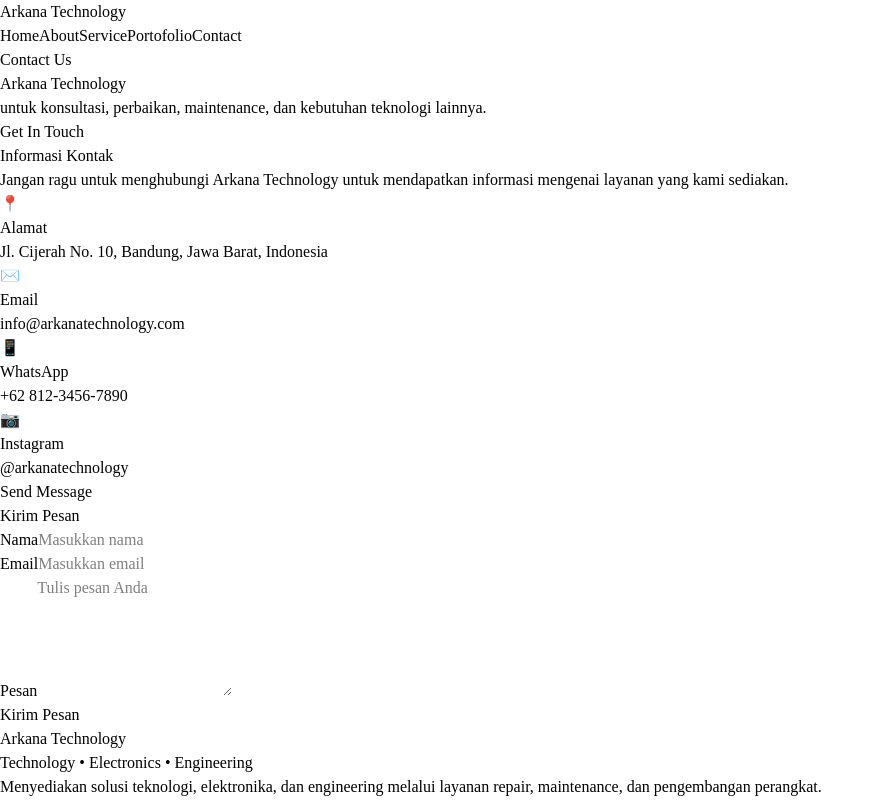
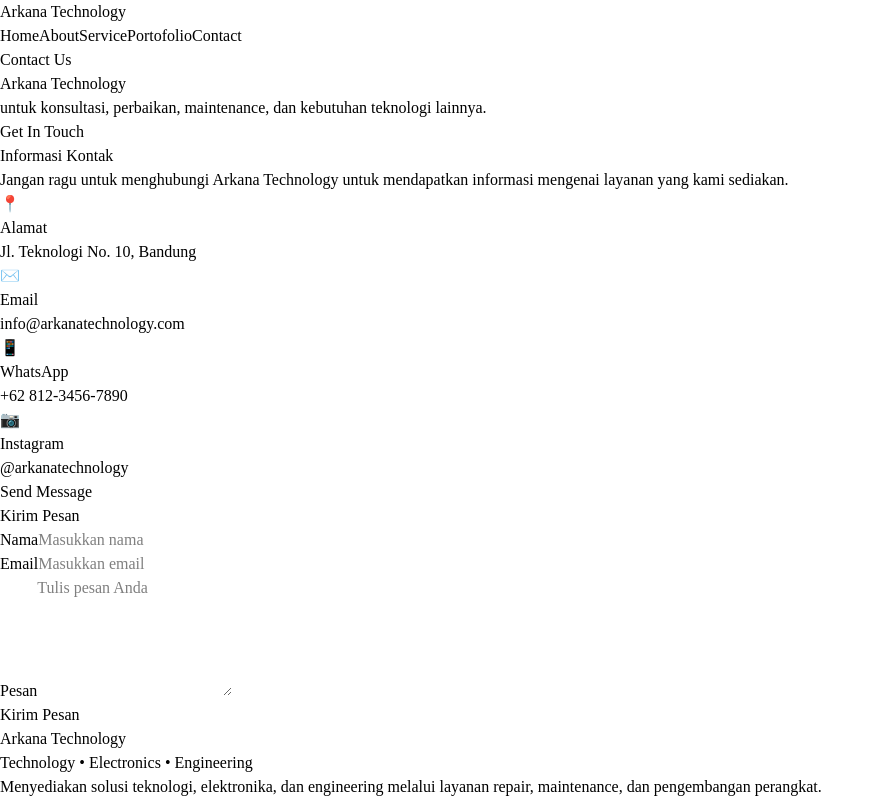
Before and after one commit to salsaabilaaa250-ux/arkana-technology, a React (Vite) app: page /Contact in a window 1280 px wide. Shown: the top 800 px of the page, without its empty margins (0-879 px from the left). Built offline with nearby package versions, Linux system fonts and the light colour scheme.

Commit message:
Update contact page and screenshot

```diff
--- a/src/pages/Contact.jsx
+++ b/src/pages/Contact.jsx
@@ -89,8 +89,7 @@
                 </h3>
 
                 <p className="mt-1 text-slate-400">
-                  Jl. Cijerah No. 10, Bandung,
-                  Jawa Barat, Indonesia
+                  Jl. Teknologi No. 10, Bandung
                 </p>
               </div>
 
```
Also changed, not shown: screenshoot/contact.png.
